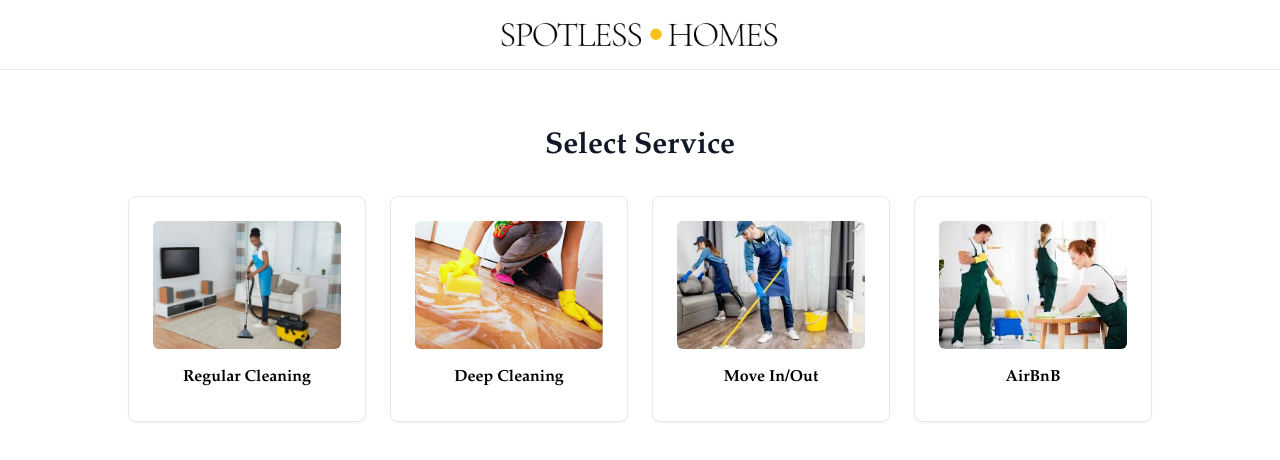
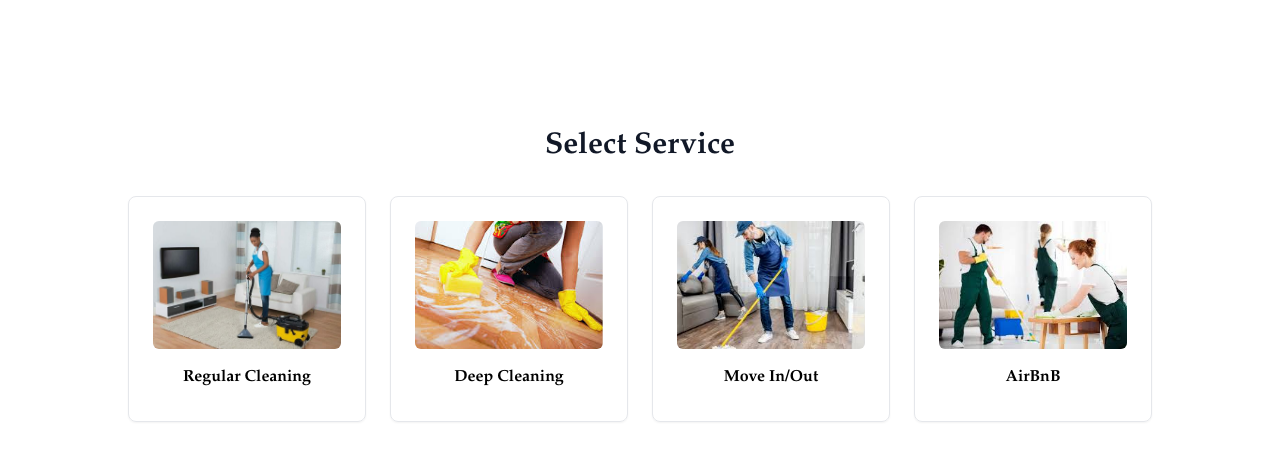
Before and after one commit to goscha01/cleanerflow, a React (Vite) app: page / in a window 1280 px wide. Shown: the top 460 px of the page. Built offline with nearby package versions, Linux system fonts and the light colour scheme; no server answers.

Commit message:
removed logo

```diff
--- a/src/components/booking/ServiceCards.jsx
+++ b/src/components/booking/ServiceCards.jsx
@@ -28,7 +28,7 @@ export default function ServiceCards({ onServiceSelect }) {
   return (
     <div className="flex items-center justify-center md:mt-24 mt-20">
       <div className="text-center">
-        <div className="top-0 fixed p-4 left-1/2 -translate-x-1/2 w-full border-b border-gray-200 bg-white z-10">
+        {/* <div className="top-0 fixed p-4 left-1/2 -translate-x-1/2 w-full border-b border-gray-200 bg-white z-10">
           <div className="flex justify-center">
             <img
               src="/logo/LogoUp2.png"
@@ -36,7 +36,7 @@ export default function ServiceCards({ onServiceSelect }) {
               className="sm:w-[300px] w-[200px]"
             />
           </div>
-        </div>
+        </div> */}
 
         <h2 className="text-3xl font-semibold text-gray-900">Select Service</h2>
 
```
